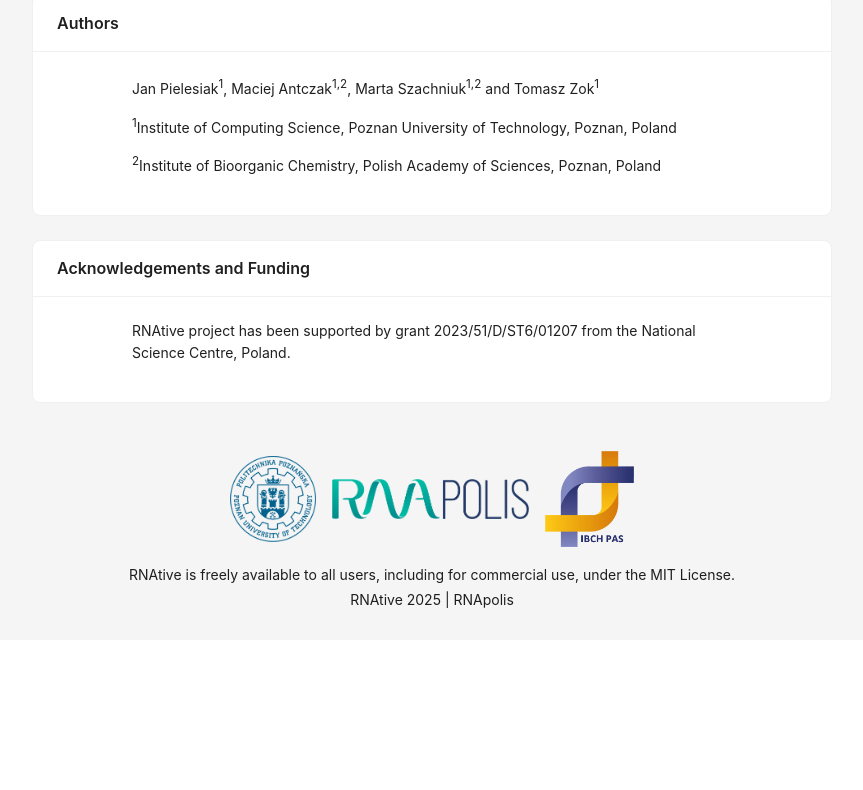
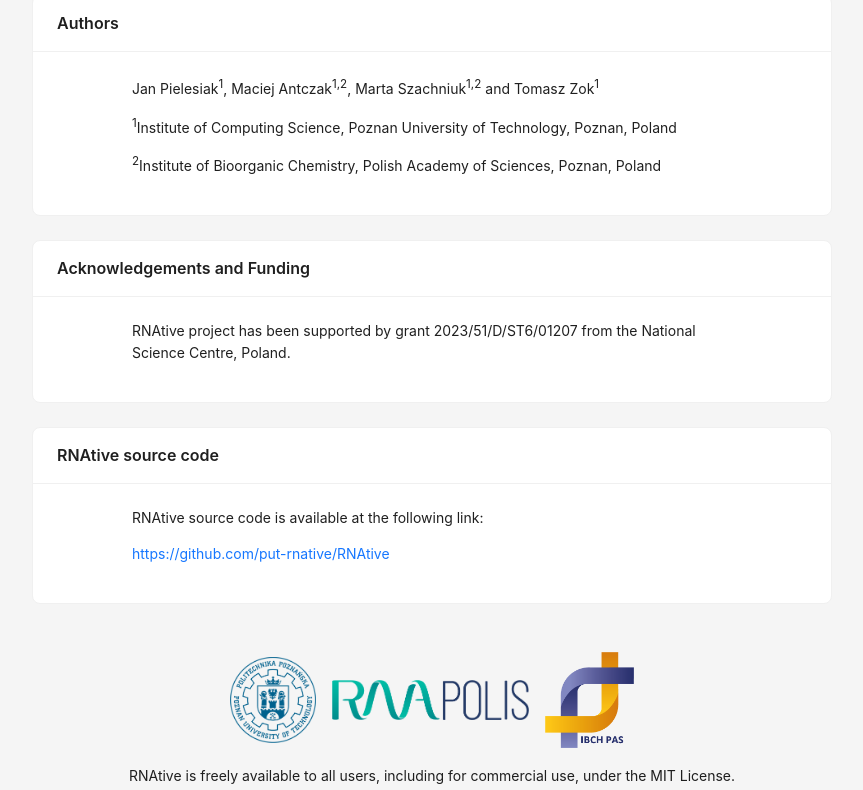
Before and after one commit to tzok/RNAtive, a React (Create React App) app in the folder my-app/: page /About in a window 1280 px wide. Shown: the part 652-1442 px from the top of the page, without its empty margins (208-1071 px from the left). Before the commit the page ends 1292 px from the top, so only its background shows below. Built offline with nearby package versions, Linux system fonts and the light colour scheme; no server answers.

Commit message:
updated About us and Readme.md

```diff
--- a/my-app/src/About.js
+++ b/my-app/src/About.js
@@ -59,11 +59,27 @@ const About = () => {
           </Typography>
         </Card>
 
-        <Card title="Acknowledgements and Funding">
+        <Card
+          title="Acknowledgements and Funding"
+          style={{ marginBottom: "24px" }}
+        >
           <Typography>
             <Paragraph>
               RNAtive project has been supported by grant 2023/51/D/ST6/01207
               from the National Science Centre, Poland.
+            </Paragraph>
+          </Typography>
+        </Card>
+
+        <Card title="RNAtive source code">
+          <Typography>
+            <Paragraph>
+              RNAtive source code is available at the following link:
+            </Paragraph>
+            <Paragraph>
+              <a href="https://github.com/put-rnative/RNAtive">
+                https://github.com/put-rnative/RNAtive
+              </a>
             </Paragraph>
           </Typography>
         </Card>
```
Also changed, not shown: 1 other file (tests, documents, lock files or other folders).
